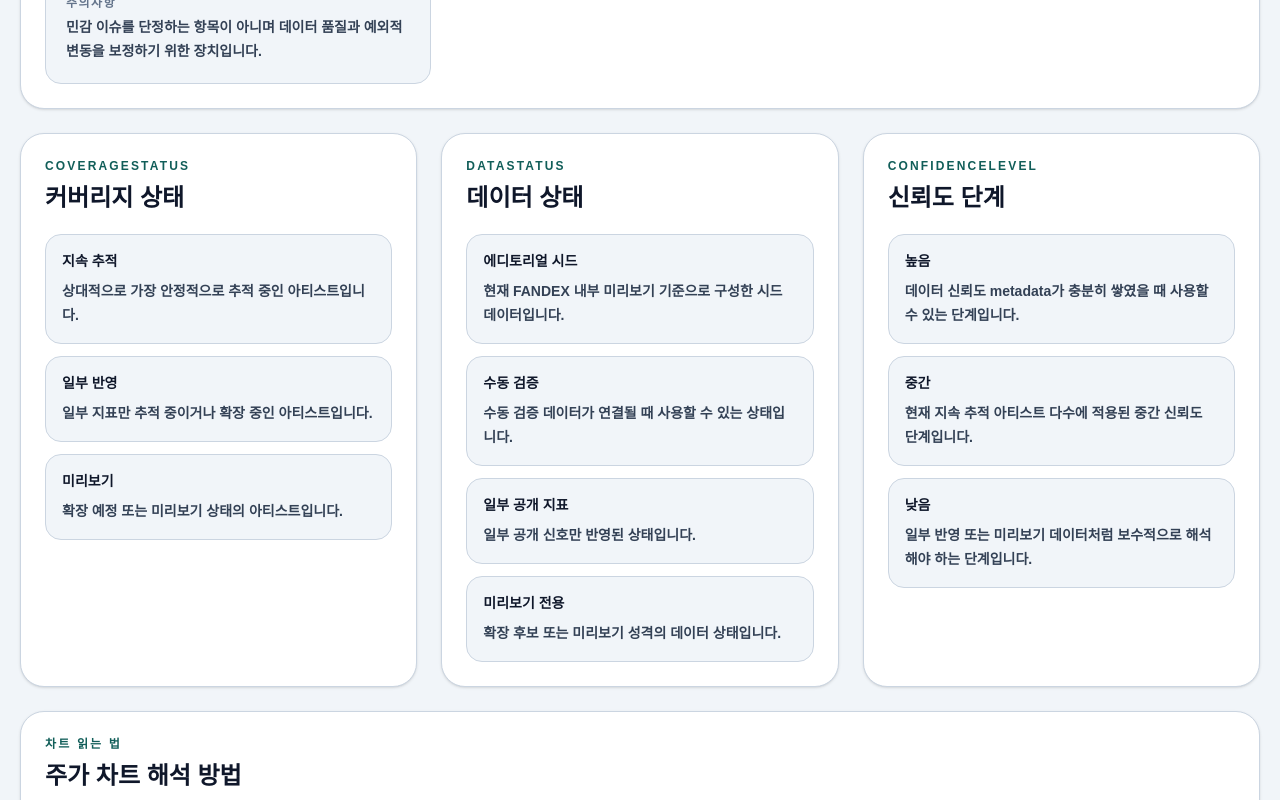
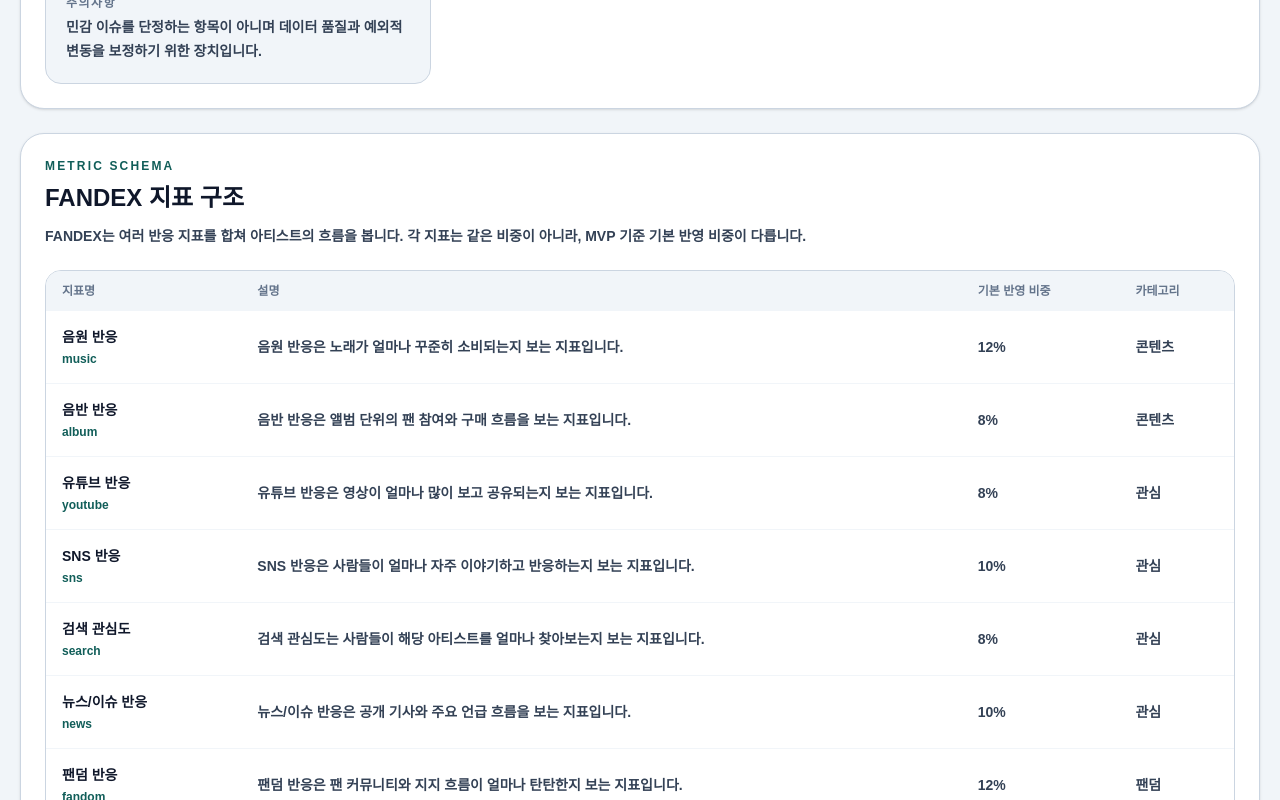
Before and after one commit to kpopmaker/fandex, a Next.js app: page /methodology in a window 1280 px wide. Shown: the part 2620-3420 px from the top of the page. Built offline with nearby package versions, Linux system fonts and the light colour scheme.

Commit message:
feat: integrate metric schema into methodology and coverage

```diff
--- a/app/data/v4/metrics/artistMonthlyMetricHelpers.ts
+++ b/app/data/v4/metrics/artistMonthlyMetricHelpers.ts
@@ -18,8 +18,18 @@ artistMonthlyMetricSeed.forEach((point) => {
   monthlyMetricsByArtistId.set(point.artistId, [...currentPoints, point]);
 });
 
+function normalizeArtistId(artistId: string) {
+  return artistId.trim();
+}
+
 export function getArtistMonthlyMetrics(artistId: string) {
-  return monthlyMetricsByArtistId.get(artistId) ?? [];
+  const normalizedArtistId = normalizeArtistId(artistId);
+
+  if (!normalizedArtistId) {
+    return [];
+  }
+
+  return monthlyMetricsByArtistId.get(normalizedArtistId) ?? [];
 }
 
 export function getLatestArtistMonthlyMetric(artistId: string) {
@@ -29,9 +39,16 @@ export function getLatestArtistMonthlyMetric(artistId: string) {
 }
 
 export function getMetricPointForMonth(artistId: string, month: string) {
+  const normalizedMonth = month.trim();
+
+  if (!normalizedMonth) {
+    return null;
+  }
+
   return (
-    getArtistMonthlyMetrics(artistId).find((point) => point.month === month) ??
-    null
+    getArtistMonthlyMetrics(artistId).find(
+      (point) => point.month === normalizedMonth,
+    ) ?? null
   );
 }
 
--- a/app/methodology/page.tsx
+++ b/app/methodology/page.tsx
@@ -6,6 +6,7 @@ import {
   type ArtistIndexDataStatus,
   type ArtistIndexConfidenceLevel,
 } from '../data/v4/charts/artistIndexChartData';
+import { FANDEX_METRIC_DEFINITIONS } from '../data/v4/metrics';
 
 const disclaimer =
   'FANDEX 주가는 K-pop 아티스트 활동성과 반응 지표를 해석하기 위한 엔터테인먼트 리서치 지수이며, 금융상품/투자정보가 아닙니다.';
@@ -115,9 +116,23 @@ const ctaLinks = [
   { href: '/coverage', label: '커버리지 보기' },
 ];
 
+const metricCategoryLabels: Record<string, string> = {
+  content: '콘텐츠',
+  attention: '관심',
+  community: '팬덤',
+  commercial: '브랜드',
+  activity: '활동',
+  quality: '보정',
+};
+
+function formatWeight(value: number) {
+  return `${value}%`;
+}
+
 export default function MethodologyPage() {
   const formula = getMethodologyFormulaSummary();
   const variableDefinitions = getMethodologyVariableDefinitions();
+  const metricDefinitions = FANDEX_METRIC_DEFINITIONS;
 
   return (
     <main className="min-h-screen bg-slate-50 text-slate-950 dark:bg-[#070A12] dark:text-white">
@@ -232,6 +247,55 @@ export default function MethodologyPage() {
               </article>
             ))}
           </div>
+        </section>
+
+        <section className="rounded-3xl border border-slate-200 bg-white p-6 shadow-sm dark:border-slate-800 dark:bg-slate-950">
+          <div className="mb-5">
+            <p className="text-xs font-black uppercase tracking-[0.18em] text-cyan-600 dark:text-cyan-300">
+              metric schema
+            </p>
+            <h2 className="mt-2 text-2xl font-black">FANDEX 지표 구조</h2>
+            <p className="mt-2 max-w-4xl text-sm font-bold leading-7 text-slate-600 dark:text-slate-300">
+              FANDEX는 여러 반응 지표를 합쳐 아티스트의 흐름을 봅니다. 각
+              지표는 같은 비중이 아니라, MVP 기준 기본 반영 비중이 다릅니다.
+            </p>
+          </div>
+          <div className="overflow-x-auto rounded-2xl border border-slate-200 dark:border-slate-800">
+            <table className="w-full min-w-[900px] text-left text-sm">
+              <thead className="bg-slate-50 text-xs font-black text-slate-500 dark:bg-slate-900/60 dark:text-slate-400">
+                <tr>
+                  <th className="px-4 py-3">지표명</th>
+                  <th className="px-4 py-3">설명</th>
+                  <th className="px-4 py-3">기본 반영 비중</th>
+                  <th className="px-4 py-3">카테고리</th>
+                </tr>
+              </thead>
+              <tbody className="divide-y divide-slate-100 dark:divide-slate-800">
+                {metricDefinitions.map((metric) => (
+                  <tr key={metric.key} className="font-bold text-slate-700 dark:text-slate-300">
+                    <td className="px-4 py-4">
+                      <p className="font-black text-slate-950 dark:text-white">
+                        {metric.label}
+                      </p>
+                      <p className="mt-1 font-mono text-xs text-cyan-700 dark:text-cyan-300">
+                        {metric.key}
+                      </p>
+                    </td>
+                    <td className="px-4 py-4 leading-6">{metric.description}</td>
+                    <td className="px-4 py-4 font-mono font-black">
+                      {formatWeight(metric.defaultWeight)}
+                    </td>
+                    <td className="px-4 py-4">
+                      {metricCategoryLabels[metric.category] ?? metric.category}
+                    </td>
+                  </tr>
+                ))}
+              </tbody>
+            </table>
+          </div>
+          <p className="mt-5 rounded-2xl border border-cyan-200 bg-cyan-50 p-4 text-sm font-bold leading-7 text-cyan-800 dark:border-cyan-400/20 dark:bg-cyan-400/10 dark:text-cyan-100">
+            이 비중은 MVP 기준이며, 실제 데이터가 쌓이면 조정될 수 있습니다.
+          </p>
         </section>
 
         <section className="grid gap-6 lg:grid-cols-3">
```
